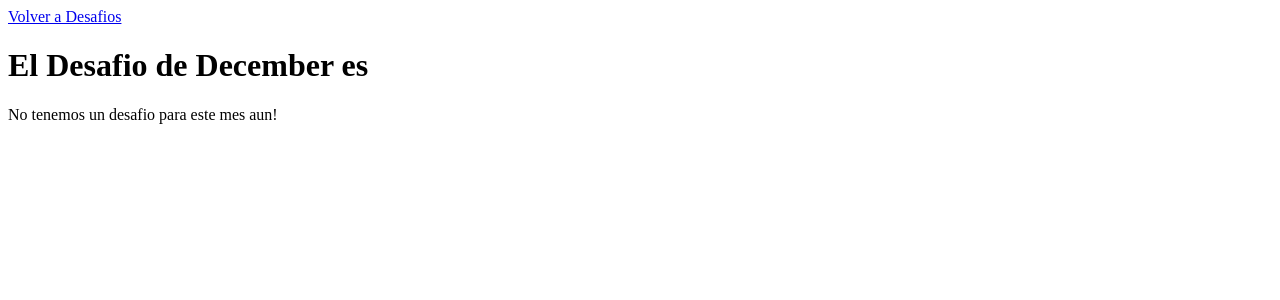
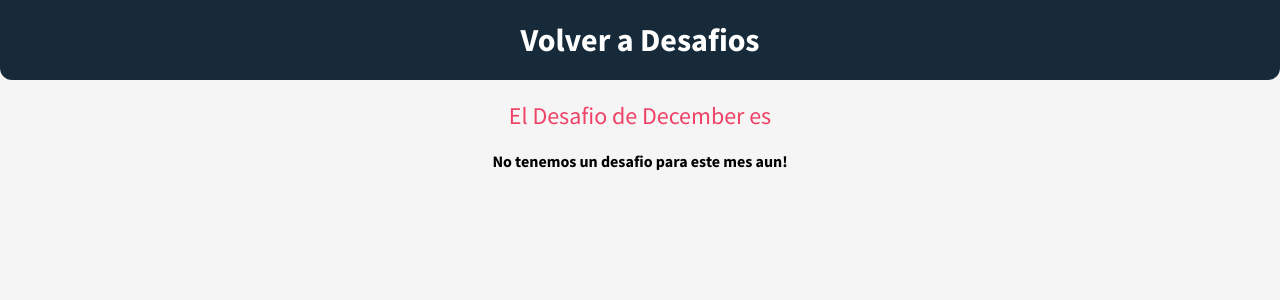
Before and after one commit to juancini/monthly_challenges, a Django app: page /challenge/december in a window 1280 px wide. Shown: the top 300 px of the page. Run offline with Django 3.2, Linux system fonts and the light colour scheme.

Commit message:
added CSS styling

```diff
--- /dev/null
+++ b/challenges/static/challenges/challenge.css
@@ -0,0 +1,17 @@
+h1 {
+    font-size: 3rem;
+    font-weight: bold;
+    text-align: center;
+}
+
+h2 {
+    text-align: center;
+    font-weight: normal;
+    color: #EE4266;
+}
+
+.fallback {
+    text-align: center;
+    font-weight: bold;
+
+}
--- /dev/null
+++ b/challenges/static/challenges/includes/header.css
@@ -0,0 +1,27 @@
+header {
+    width: 100%;
+    height: 5rem;
+    background-color: #172A3A;
+    border-bottom-left-radius: 12px;
+    border-bottom-right-radius: 12px;
+}
+
+header nav {
+    width: 100%;
+    height: 100%;
+    display: flex;
+    justify-content: center;
+    align-items: center;
+}
+
+header nav a {
+    color: #FFF;
+    font-size: 2rem;
+    font-weight: bold;
+    text-decoration: none;
+}
+
+header nav a:hover,
+header nav a:active{
+    color: plum;
+}
--- a/challenges/templates/challenges/challenge.html
+++ b/challenges/templates/challenges/challenge.html
@@ -1,4 +1,10 @@
 {% extends 'base.html' %}
+{% load static %}
+
+{% block css_files %}
+    <link rel="stylesheet" href="{% static "challenges\challenge.css" %}">
+    <link rel="stylesheet" href="{% static "challenges/includes/header.css" %}">
+{% endblock css_files %}
 
 {% block page_title %}
     Desafio de {{ month|title }}
@@ -7,11 +13,11 @@
 {% block content %}
     {% include "challenges/includes/header.html" %}
 
-    <h1>El Desafio de {{ month|title }} es</h1>
+    <h2>El Desafio de {{ month|title }} es</h2>
     {% if text is not None%}
-        <h2>{{ text }}</h2>
+        <h1>{{ text }}</h1>
     {% else %}
-    <p>No tenemos un desafio para este mes aun!</p>
+    <p class="fallback">No tenemos un desafio para este mes aun!</p>
     {% endif %}
 
 {% endblock content %}
--- a/monthly_challenges/settings.py
+++ b/monthly_challenges/settings.py
@@ -124,6 +124,10 @@ USE_TZ = True
 
 STATIC_URL = '/static/'
 
+STATICFILES_DIRS = [
+    BASE_DIR / "static"
+]
+
 # Default primary key field type
 # https://docs.djangoproject.com/en/3.2/ref/settings/#default-auto-field
 
--- /dev/null
+++ b/static/styles.css
@@ -0,0 +1,10 @@
+@import url('https://fonts.googleapis.com/css2?family=Source+Sans+Pro:wght@400;700&display=swap');
+
+html {
+    font-family: 'Source Sans Pro', sans-serif;
+}
+
+body {
+    margin: 0;
+    background-color: whitesmoke;
+}
--- a/templates/base.html
+++ b/templates/base.html
@@ -1,3 +1,5 @@
+{% load static %}
+
 <!DOCTYPE html>
 <html lang="en">
 <head>
@@ -5,6 +7,8 @@
     <meta http-equiv="X-UA-Compatible" content="IE=edge">
     <meta name="viewport" content="width=device-width, initial-scale=1.0">
     <title>{% block page_title %}Mis Desafios!{% endblock page_title %}</title>
+    <link rel="stylesheet" href="{% static 'styles.css' %}">
+    {% block css_files %}{% endblock css_files %}
 </head>
 <body>
     {% block content %}Nada por aqui...{% endblock content %}
```
Also changed, not shown: challenges/static/challenges/challenges.css (+35 -0 lines), challenges/templates/challenges/index.html (+8 -0 lines).
